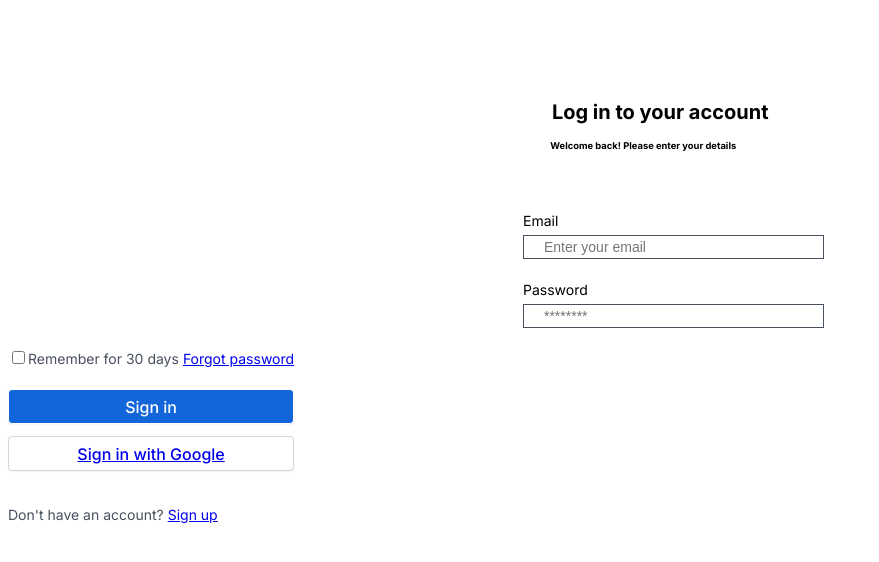
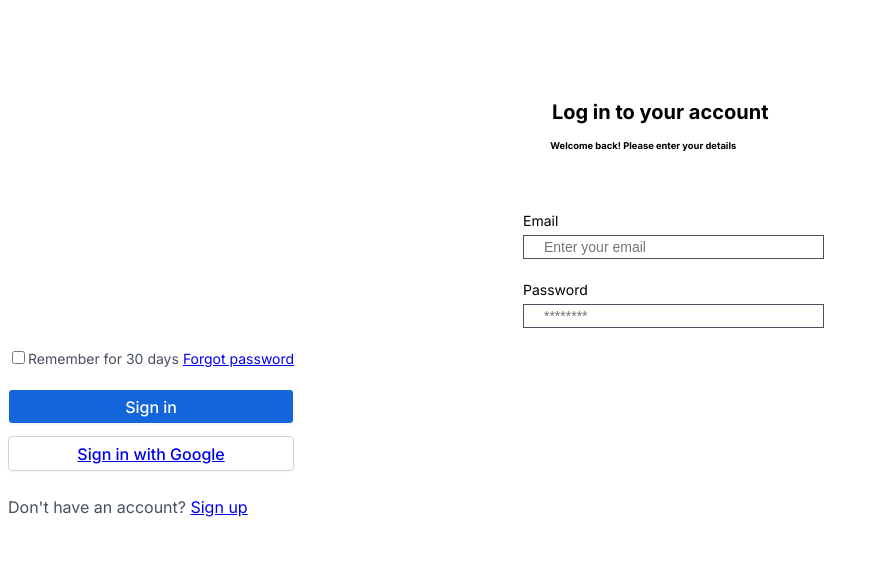
Before and after one commit to Mkfdo/sign-in-attempt-3, a Next.js app: page / in a window 1280 px wide. Shown: the top 562 px of the page, without its empty margins (0-879 px from the left). Built offline with nearby package versions, Linux system fonts and the light colour scheme.

Commit message:
updated the sign in form

```diff
--- a/src/app/globals.css
+++ b/src/app/globals.css
@@ -198,7 +198,7 @@ Link {
     font-size: 16px;
     line-height: 24px;
     color: #48505E;
-	margin-bottom: 20px;
+	margin-bottom: 10px;
 	Link{
 		color: #48505E;
 	}
@@ -209,7 +209,7 @@ Link {
 	text-align: center;
 	left: 180%;
 	width: 100%;
-	font-size: 14px;
+	font-size: 16px;
 	cursor: pointer;
     color: #48505E;
     display: flex;
```
